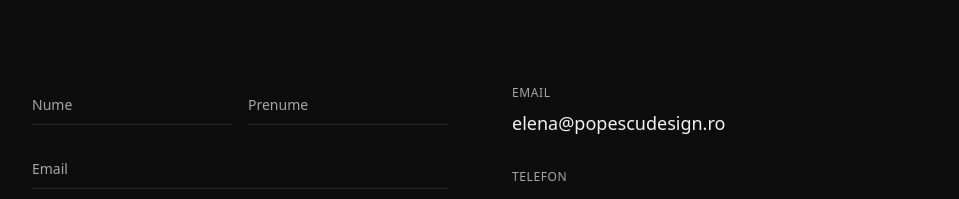
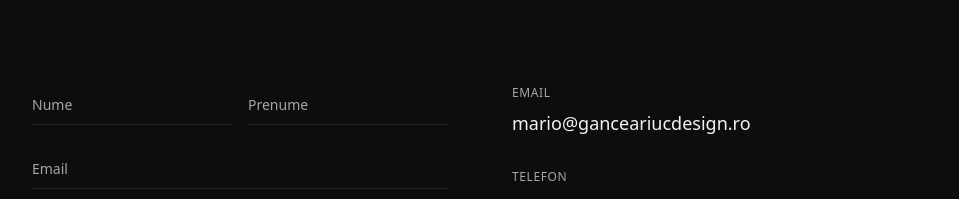
Before and after one commit to AVA1502/spaces-styled-dreams, a React (Vite) app: page / in a window 1280 px wide. Shown: the part 2516-2715 px from the top of the page, without its empty margins (160-1119 px from the left). Built offline with nearby package versions, Linux system fonts and the light colour scheme; the HTML template or start-up script is replaced by a standard one.

Commit message:
Update email address

```diff
--- a/src/components/Contact.tsx
+++ b/src/components/Contact.tsx
@@ -62,7 +62,7 @@ const Contact = () => {
               <div className="space-y-8">
                 <div className="space-y-2">
                   <div className="text-xs uppercase tracking-wider text-muted-foreground">Email</div>
-                  <div className="text-lg text-foreground">elena@popescudesign.ro</div>
+                  <div className="text-lg text-foreground">mario@ganceariucdesign.ro</div>
                 </div>
 
                 <div className="space-y-2">
```
